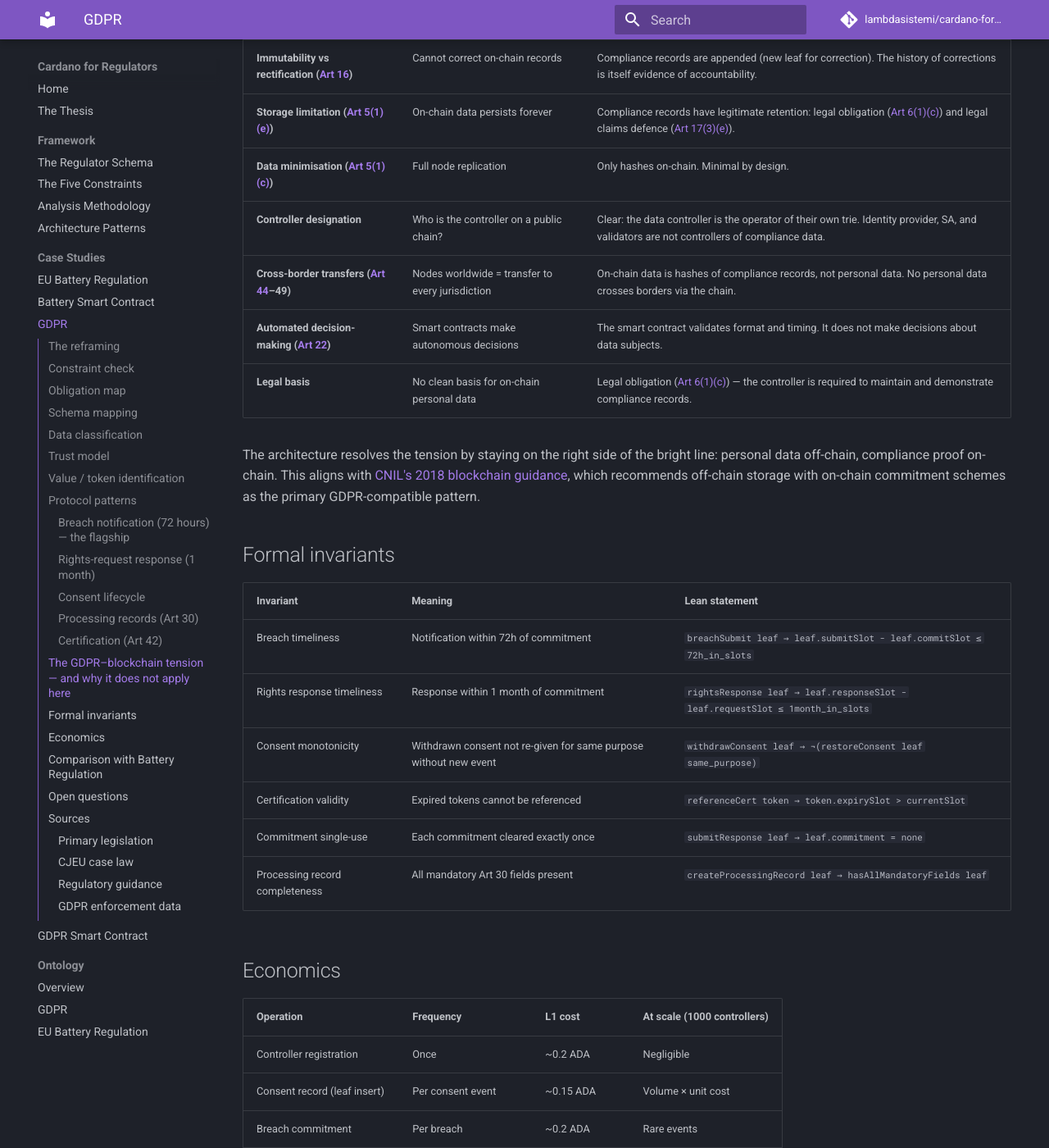
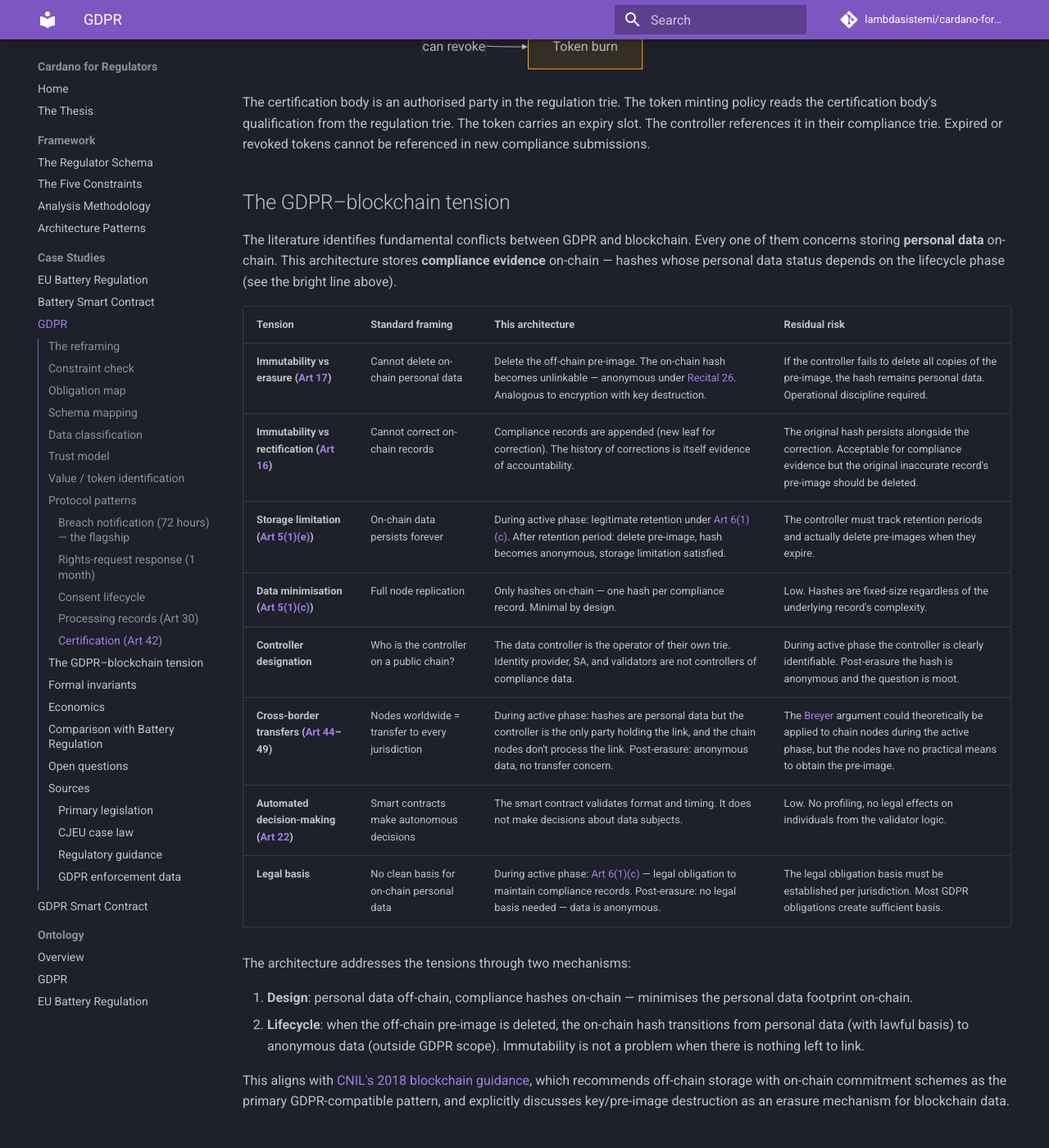
Before and after one commit to lambdasistemi/cardano-for-regulators, an MkDocs documentation site: the page built from docs/cases/gdpr.md, in a window 1280 px wide and 1400 px high, scrolled down 6973 px. Shown: the whole window at 82% size. Built offline with MkDocs 1.6.1 and Material for MkDocs 9.7.7, drawn with Linux system fonts in a browser that asks for light colours; comment, search, counter and statistics services are not loaded; some of the changed text lies outside the part shown.

Commit message:
Beacon as policy carrier + bright line lifecycle + audit fixes
Beacon protocol:
- Beacon carries two things: standing (regulator's assessment) and
  data policy (who may receive the data, under what conditions)
- Parameterized disclosure contexts: routine, pre-sale, audit,
  repurposing, recall
- Pre-sale flow: owner requests disclosure beacon for buyer's key,
  buyer inspects SoH before purchase
- User encrypts contribution for beacon-specified recipients
- Operator is a transparent pipe — cannot read restricted data

Bright line lifecycle (Breyer analysis):
- Active phase: hash is personal data (controller holds pre-image),
  lawful under Art 6(1)(c)
- Retention phase: hash is personal data, lawful under Art 17(3)(e)
- Post-erasure: pre-image deleted, hash is anonymous under Recital 26,
  outside GDPR scope
- Built-in erasure mechanism: delete pre-image, hash becomes unlinkable

Includes audit fixes from docs/regulatory-audit-fixes:
- Battery Regulation: Art 77 → Art 93, SoH access tier corrected
- GDPR: Art 84, breach notification precision, temporal integrity
- Beacon: policy identifier, not public key

```diff
--- a/docs/cases/gdpr.md
+++ b/docs/cases/gdpr.md
@@ -84,13 +84,32 @@
 
 !!! warning "The bright line"
     No personal data — names, identifiers, health data, location, behavioural
-    profiles — should ever touch the chain. Not even encrypted. The chain
-    stores hashes of compliance records, while the actual records stay
-    off-chain under the controller's custody. This materially reduces GDPR
-    risk, but it does not automatically take every on-chain hash outside the
-    scope of personal data law. Whether a hash is personal data remains a
-    context-specific legal question under [Recital 26][rec26], especially if
-    linkage data exists off-chain.
+    profiles — ever touches the chain. Not even encrypted. The chain stores
+    hashes of compliance records. The actual records stay off-chain under the
+    controller's custody.
+
+    Whether an on-chain hash constitutes personal data depends on its
+    lifecycle phase:
+
+    | Phase | Pre-image exists? | Hash is personal data? | Lawful? |
+    |-------|:-:|:-:|:-:|
+    | **Active compliance** | Yes — controller holds linking data | Yes — [Breyer (C-582/14)][breyer]: parties with legal means to compel the controller can link the hash | Yes — [Art 6(1)(c)][art6]: legal obligation to maintain compliance records |
+    | **Retention under exception** | Yes — controller retains for legal claims | Yes | Yes — [Art 17(3)(e)][art17]: defence of legal claims |
+    | **Post-erasure** | No — controller deleted pre-image | No — unlinkable, anonymous under [Recital 26][rec26] | N/A — outside GDPR scope |
+
+    During the active phase, the hash is personal data and its processing
+    requires a legal basis — which exists ([Art 6(1)(c)][art6]). After the
+    controller deletes the off-chain pre-image in response to an erasure
+    request, the on-chain hash becomes an opaque string that no party can
+    link to a natural person. The "means reasonably likely to be used" test
+    in [Recital 26][rec26] is no longer satisfied — there is nothing to
+    compel and no one to compel it from.
+
+    This is the architecture's built-in erasure mechanism: delete the
+    off-chain pre-image, and the on-chain hash falls outside GDPR scope.
+    Analogous to the "encryption with key destruction" approach that
+    [CNIL's blockchain guidance][cnil-blockchain] discusses as a valid
+    erasure path — but simpler, because hashing requires no key management.
 
 ## Trust model
 
@@ -227,28 +246,38 @@
 it in their compliance trie. Expired or revoked tokens cannot be referenced
 in new compliance submissions.
 
-## The GDPR–blockchain tension — and why it does not apply here
+## The GDPR–blockchain tension
 
 The literature identifies fundamental conflicts between GDPR and blockchain.
 Every one of them concerns storing **personal data** on-chain. This
-architecture stores **compliance evidence** on-chain — a different category.
+architecture stores **compliance evidence** on-chain — hashes whose
+personal data status depends on the lifecycle phase (see the bright line
+above).
 
-| Tension | Standard framing | This architecture |
-|---------|-----------------|-------------------|
-| **Immutability vs erasure ([Art 17][art17])** | Cannot delete on-chain personal data | No personal data on-chain. Compliance records are not subject to erasure — they are the controller's proof of accountability. |
-| **Immutability vs rectification ([Art 16][art16])** | Cannot correct on-chain records | Compliance records are appended (new leaf for correction). The history of corrections is itself evidence of accountability. |
-| **Storage limitation ([Art 5(1)(e)][art5])** | On-chain data persists forever | Compliance records have legitimate retention: legal obligation ([Art 6(1)(c)][art6]) and legal claims defence ([Art 17(3)(e)][art17]). |
-| **Data minimisation ([Art 5(1)(c)][art5])** | Full node replication | Only hashes on-chain. Minimal by design. |
-| **Controller designation** | Who is the controller on a public chain? | Clear: the data controller is the operator of their own trie. Identity provider, SA, and validators are not controllers of compliance data. |
-| **Cross-border transfers ([Art 44][art44]–49)** | Nodes worldwide = transfer to every jurisdiction | On-chain data is hashes of compliance records, not personal data. No personal data crosses borders via the chain. |
-| **Automated decision-making ([Art 22][art22])** | Smart contracts make autonomous decisions | The smart contract validates format and timing. It does not make decisions about data subjects. |
-| **Legal basis** | No clean basis for on-chain personal data | Legal obligation ([Art 6(1)(c)][art6]) — the controller is required to maintain and demonstrate compliance records. |
+| Tension | Standard framing | This architecture | Residual risk |
+|---------|-----------------|-------------------|---------------|
+| **Immutability vs erasure ([Art 17][art17])** | Cannot delete on-chain personal data | Delete the off-chain pre-image. The on-chain hash becomes unlinkable — anonymous under [Recital 26][rec26]. Analogous to encryption with key destruction. | If the controller fails to delete all copies of the pre-image, the hash remains personal data. Operational discipline required. |
+| **Immutability vs rectification ([Art 16][art16])** | Cannot correct on-chain records | Compliance records are appended (new leaf for correction). The history of corrections is itself evidence of accountability. | The original hash persists alongside the correction. Acceptable for compliance evidence but the original inaccurate record's pre-image should be deleted. |
+| **Storage limitation ([Art 5(1)(e)][art5])** | On-chain data persists forever | During active phase: legitimate retention under [Art 6(1)(c)][art6]. After retention period: delete pre-image, hash becomes anonymous, storage limitation satisfied. | The controller must track retention periods and actually delete pre-images when they expire. |
+| **Data minimisation ([Art 5(1)(c)][art5])** | Full node replication | Only hashes on-chain — one hash per compliance record. Minimal by design. | Low. Hashes are fixed-size regardless of the underlying record's complexity. |
+| **Controller designation** | Who is the controller on a public chain? | The data controller is the operator of their own trie. Identity provider, SA, and validators are not controllers of compliance data. | During active phase the controller is clearly identifiable. Post-erasure the hash is anonymous and the question is moot. |
+| **Cross-border transfers ([Art 44][art44]–49)** | Nodes worldwide = transfer to every jurisdiction | During active phase: hashes are personal data but the controller is the only party holding the link, and the chain nodes don't process the link. Post-erasure: anonymous data, no transfer concern. | The [Breyer][breyer] argument could theoretically be applied to chain nodes during the active phase, but the nodes have no practical means to obtain the pre-image. |
+| **Automated decision-making ([Art 22][art22])** | Smart contracts make autonomous decisions | The smart contract validates format and timing. It does not make decisions about data subjects. | Low. No profiling, no legal effects on individuals from the validator logic. |
+| **Legal basis** | No clean basis for on-chain personal data | During active phase: [Art 6(1)(c)][art6] — legal obligation to maintain compliance records. Post-erasure: no legal basis needed — data is anonymous. | The legal obligation basis must be established per jurisdiction. Most GDPR obligations create sufficient basis. |
 
-The architecture resolves the tension by staying on the right side of the
-bright line: personal data off-chain, compliance proof on-chain. This
-aligns with [CNIL's 2018 blockchain guidance][cnil-blockchain], which
+The architecture addresses the tensions through two mechanisms:
+
+1. **Design**: personal data off-chain, compliance hashes on-chain —
+   minimises the personal data footprint on-chain.
+2. **Lifecycle**: when the off-chain pre-image is deleted, the on-chain
+   hash transitions from personal data (with lawful basis) to anonymous
+   data (outside GDPR scope). Immutability is not a problem when there
+   is nothing left to link.
+
+This aligns with [CNIL's 2018 blockchain guidance][cnil-blockchain], which
 recommends off-chain storage with on-chain commitment schemes as the
-primary GDPR-compatible pattern.
+primary GDPR-compatible pattern, and explicitly discusses key/pre-image
+destruction as an erasure mechanism for blockchain data.
 
 ## Formal invariants
 
```
Also changed, not shown: docs/framework/schema.md (+87 -20 lines), 2 other files.
